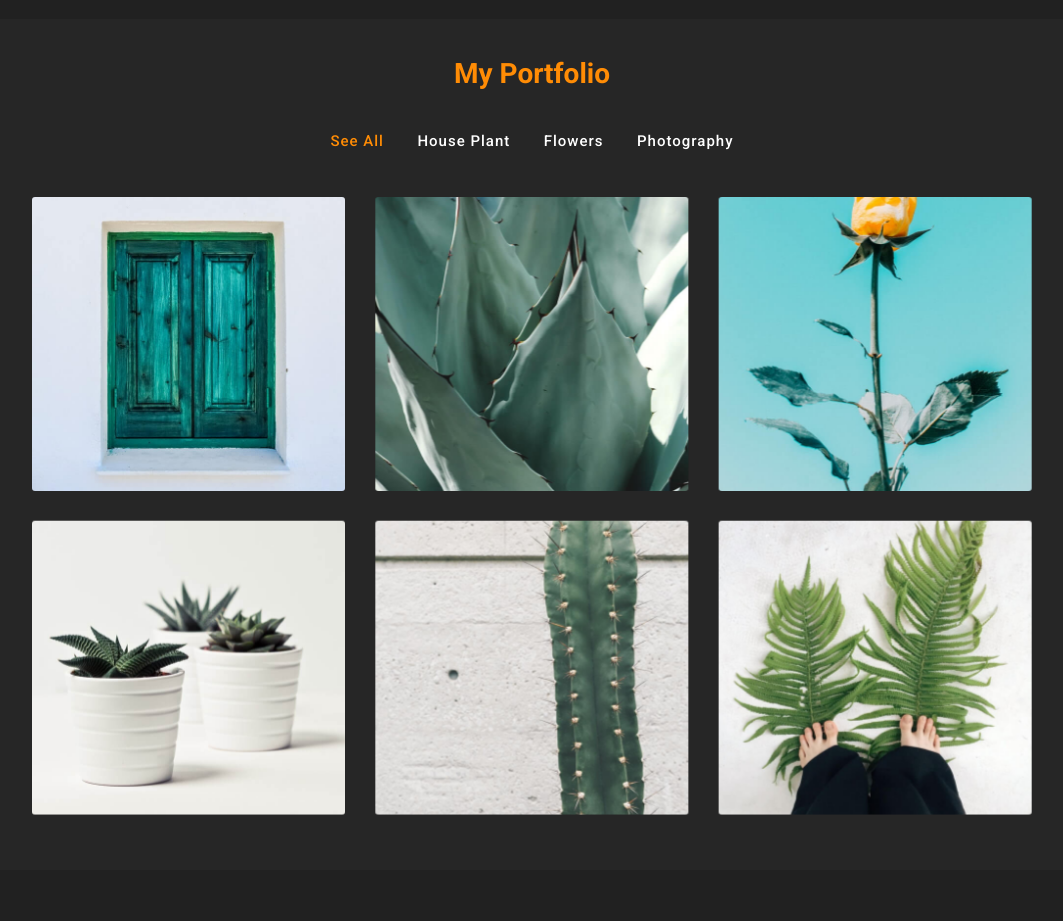
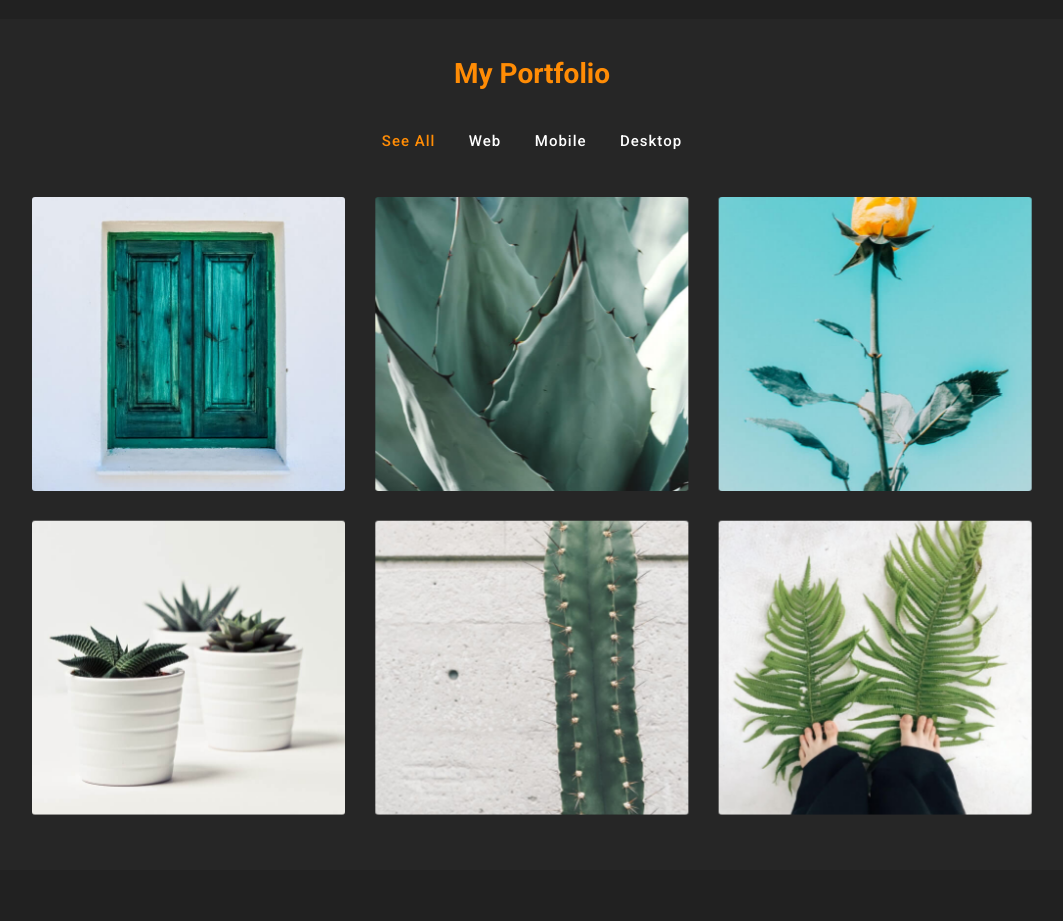
Before and after one commit to golion01/golion01.github.io, a plain HTML site: page index.html in a window 1280 px wide. Shown: the part 1600-2521 px from the top of the page, without its empty margins (108-1171 px from the left). Drawn offline with Linux system fonts and the light colour scheme.

Commit message:
Changes the project types

```diff
--- a/index.html
+++ b/index.html
@@ -350,13 +350,13 @@
                             <span>See All</span>
                         </li>
                         <li data-filter="1">
-                            <span>House Plant</span>
+                            <span>Web</span>
                         </li>
                         <li data-filter="2">
-                            <span>Flowers</span>
+                            <span>Mobile</span>
                         </li>
                         <li data-filter="3">
-                            <span>Photography</span>
+                            <span>Desktop</span>
                         </li>
                     </ul>
                 </div>
```
